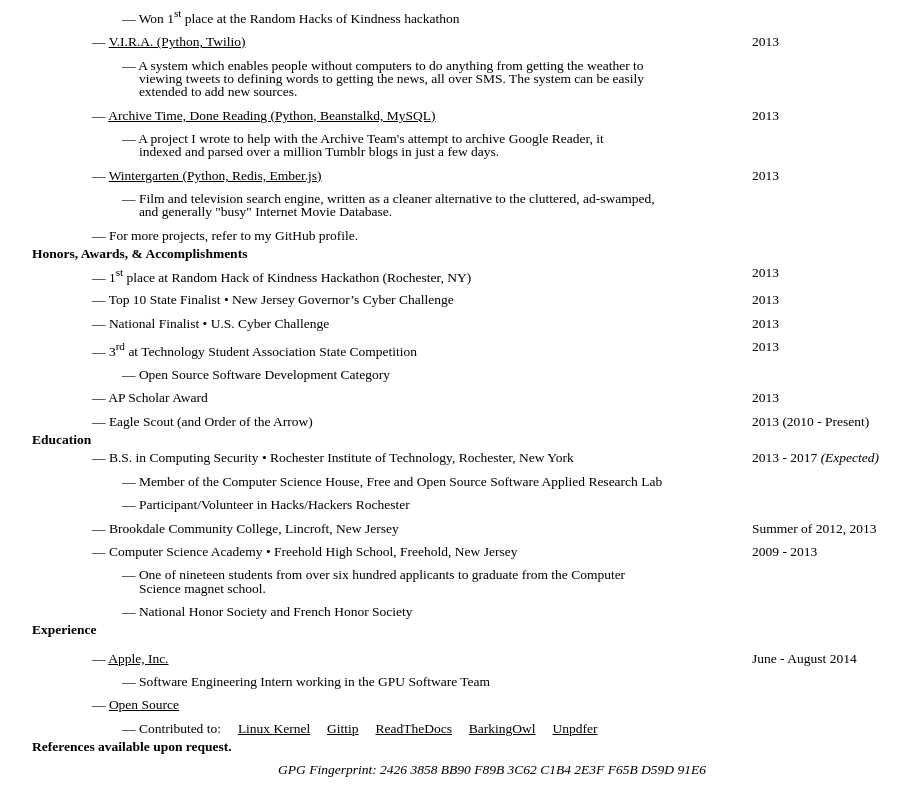
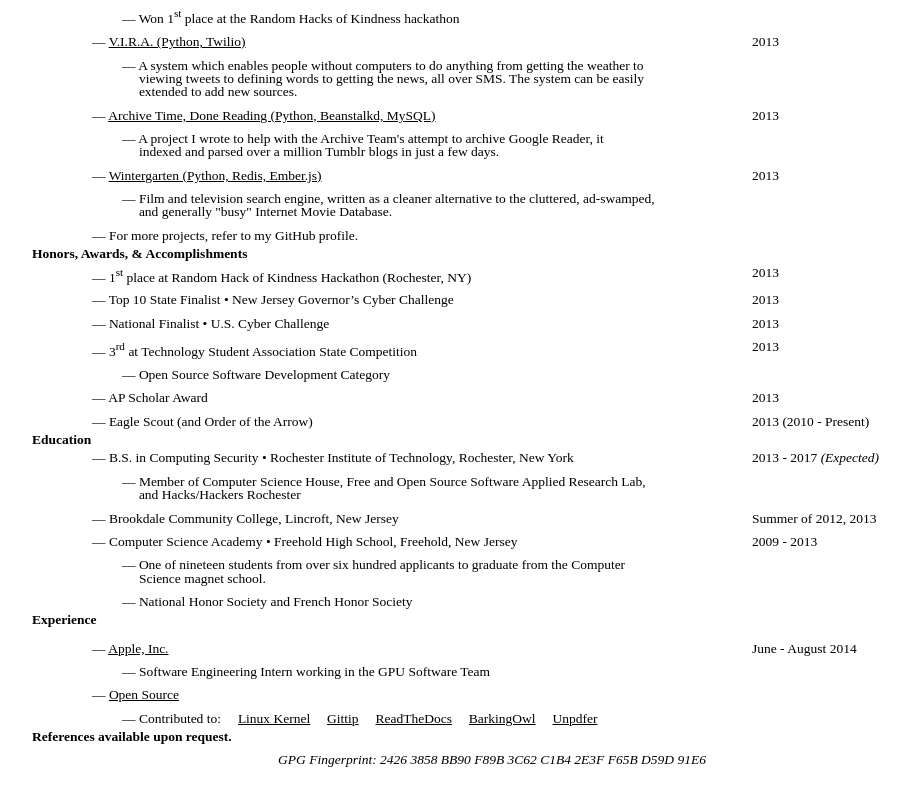
Before and after one commit to citruspi/resume, a plain HTML site: page resume.html in a window 1280 px wide. Shown: the part 519-1305 px from the top of the page, without its empty margins (148-1058 px from the left). Drawn offline with Linux system fonts and the light colour scheme.

Commit message:
Added Hacks/Hackers Rochester to the list of organizations of which I'm a member

```diff
--- a/resume.html
+++ b/resume.html
@@ -344,14 +344,9 @@
 			</div>
 			<div class="row" style="margin-top:-10px;">
 				<div class="eleven columns offset-by-one" style="margin-left:40px;">
-                    &mdash; Member of the Computer Science House, Free and Open Source Software Applied Research Lab
+                    &mdash; Member of Computer Science House, Free and Open Source Software Applied Research Lab,<br>&nbsp;&nbsp;&nbsp;&nbsp;&nbsp;and Hacks/Hackers Rochester
 				</div>
 			</div>
-            <div class="row" style="margin-top:-10px;">
-                <div class="eleven columns offset-by-one" style="margin-left:40px;">
-                    &mdash; Participant/Volunteer in Hacks/Hackers Rochester
-                </div>
-            </div>
 			<div class="row" style="margin-top:-10px;">
 				<div class="eleven columns offset-by-one">
 					&mdash; Brookdale Community College, Lincroft, New Jersey
```
